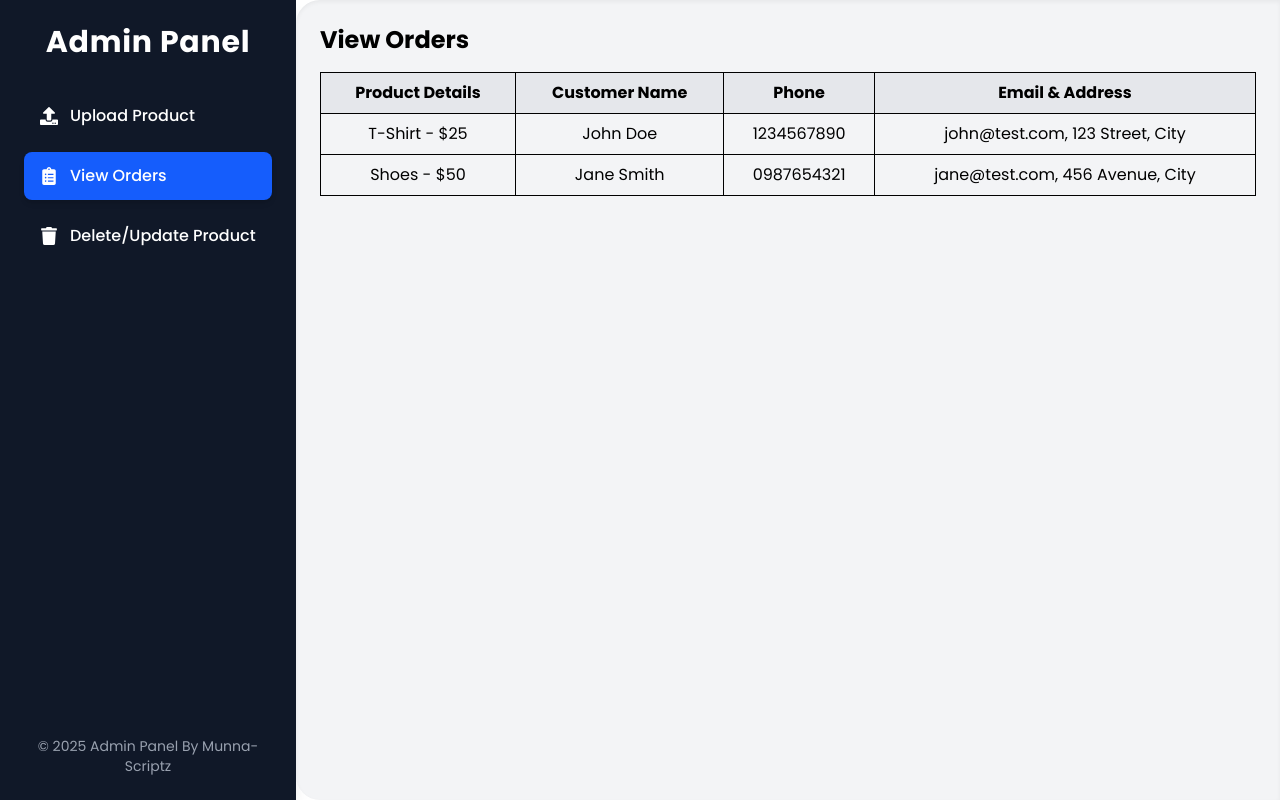
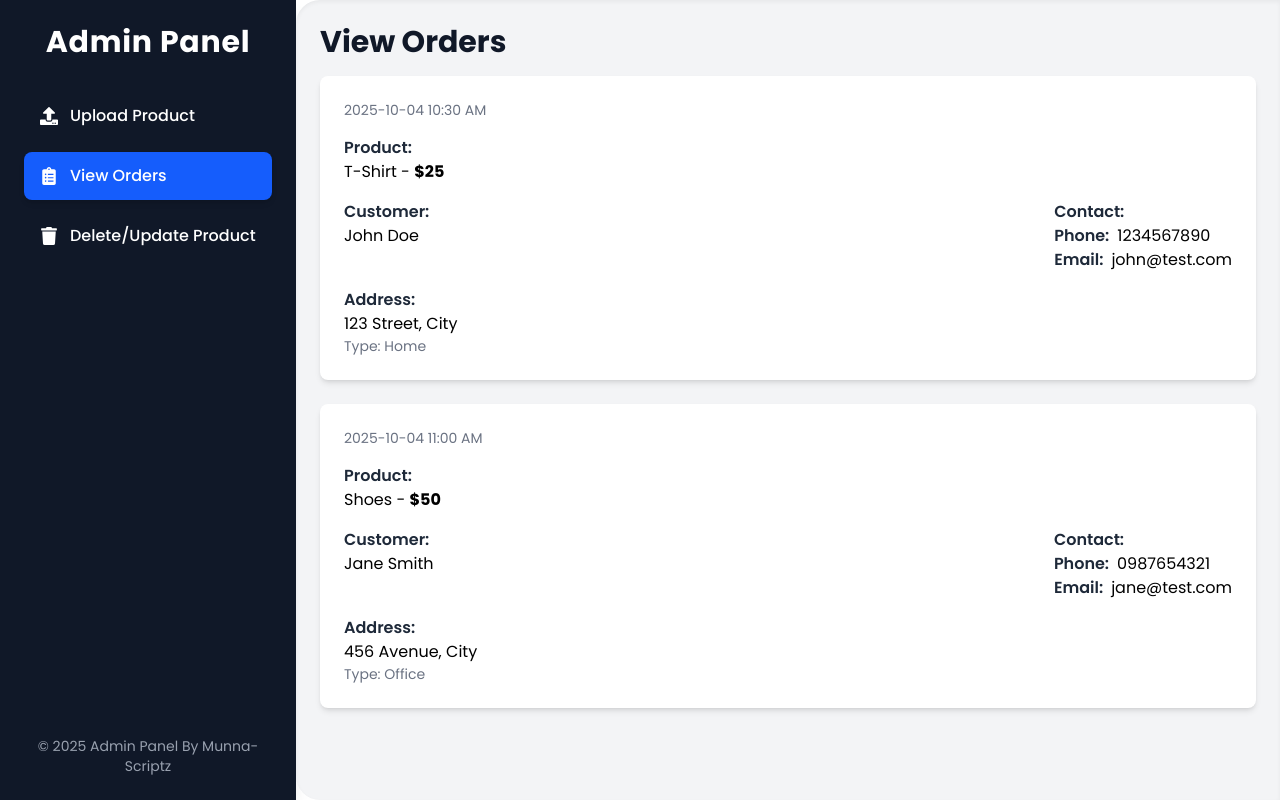
Before and after one commit to Munna-Scriptz/Business-e-commerce, a React (Vite) app: page /admin/view-orders in a window 1280 px wide. Built offline with nearby package versions, Linux system fonts and the light colour scheme.

Commit message:
Admin panel updated

```diff
--- a/src/App.jsx
+++ b/src/App.jsx
@@ -21,7 +21,7 @@ function App() {
         </Route>
 
         <Route path='/admin' element={<AdminLayout/>}>
-          <Route path='/admin/upload-product' element={<UploadProduct />}></Route>
+          <Route index element={<UploadProduct />}></Route>
           <Route path='/admin/view-orders' element={<ViewOrders />}></Route>
           <Route path='/admin/delete-update-product' element={<DeleteUpdateProduct />}></Route>
         </Route>
--- a/src/layout/AdminLayout.jsx
+++ b/src/layout/AdminLayout.jsx
@@ -6,7 +6,7 @@ const AdminLayout = () => {
   const location = useLocation();
 
   const links = [
-    { name: "Upload Product", to: "/admin/upload-product", icon: <FaUpload /> },
+    { name: "Upload Product", to: "/admin", icon: <FaUpload /> },
     { name: "View Orders", to: "/admin/view-orders", icon: <FaClipboardList /> },
     { name: "Delete/Update Product", to: "/admin/delete-update-product", icon: <FaTrash /> },
   ];
--- a/src/pages/DeleteUpdateProduct.jsx
+++ b/src/pages/DeleteUpdateProduct.jsx
@@ -1,8 +1,9 @@
-import React, { useState } from 'react'
+import React, { useState } from 'react';
+import productImg from '../assets/images/Clothes1.jpg';
 
 const initialProducts = [
-  { id: 1, name: "T-Shirt", image: "https://via.placeholder.com/100" },
-  { id: 2, name: "Shoes", image: "https://via.placeholder.com/100" },
+  { id: 1, name: "T-Shirt", price: 25, image: productImg, outOfStock: false },
+  { id: 2, name: "Shoes", price: 50, image: productImg, outOfStock: false },
 ];
 
 const DeleteUpdateProduct = () => {
@@ -12,17 +13,45 @@ const DeleteUpdateProduct = () => {
     setProducts(products.filter(p => p.id !== id));
   };
 
+  const toggleStock = (id) => {
+    setProducts(products.map(p => p.id === id ? { ...p, outOfStock: !p.outOfStock } : p));
+  };
+
   return (
-    <div>
-      <h1 className="text-2xl font-bold mb-4">Delete/Update Product</h1>
+    <div className="space-y-6">
+      <h1 className="text-3xl font-bold text-gray-900 mb-4">Delete / Update Product</h1>
+
       <div className="flex flex-col gap-4">
         {products.map(p => (
-          <div key={p.id} className="flex items-center justify-between bg-white p-4 rounded shadow">
+          <div key={p.id} className="flex flex-col md:flex-row items-center justify-between bg-white p-5 rounded-lg shadow-md gap-4">
+
+            {/* Product Info */}
             <div className="flex items-center gap-4">
-              <img src={p.image} alt={p.name} className="w-16 h-16 object-cover rounded"/>
-              <p>{p.name}</p>
+              <img src={p.image} alt={p.name} className="w-20 h-20 object-cover rounded"/>
+              <div className="flex flex-col">
+                <p className="font-semibold text-gray-800">{p.name}</p>
+                <p className="text-gray-700 font-medium">${p.price}</p>
+              </div>
             </div>
-            <button onClick={() => handleDelete(p.id)} className="bg-red-600 text-white px-3 py-1 rounded">Delete</button>
+
+            {/* Out of Stock */}
+            <div className="flex items-center gap-2">
+              <input
+                type="checkbox"
+                checked={p.outOfStock}
+                onChange={() => toggleStock(p.id)}
+                className="w-5 h-5 accent-blue-600"
+              />
+              <span className="text-gray-800 font-medium">Out of Stock</span>
+            </div>
+
+            {/* Delete Button */}
+            <button
+              onClick={() => handleDelete(p.id)}
+              className="bg-red-600 hover:bg-red-700 text-white px-4 py-2 rounded transition-all"
+            >
+              Delete
+            </button>
           </div>
         ))}
       </div>
--- a/src/pages/UploadProduct.jsx
+++ b/src/pages/UploadProduct.jsx
@@ -1,27 +1,66 @@
-import React, { useState } from 'react'
+import React, { useState } from 'react';
 
 const UploadProduct = () => {
-  const [form, setForm] = useState({ name: "", details: "", price: "", image: "" });
+  const [form, setForm] = useState({ name: "", details: "", price: "", image: null });
 
   const handleChange = (e) => setForm({...form, [e.target.name]: e.target.value });
 
-  const handleSubmit = (e) => {
-    e.preventDefault();
-    console.log("Product submitted:", form);
-    // You can send it to backend here
-    alert("Product uploaded!");
-    setForm({ name: "", details: "", price: "", image: "" });
-  };
+  console.log(form.image)
+  return (
+    <div className="bg-white p-6 rounded-lg shadow-md">
+      <h1 className="text-3xl font-bold mb-6 text-gray-900">Upload Product</h1>
+      <form className="flex flex-col gap-5">
 
-  return (
-    <div>
-      <h1 className="text-2xl font-bold mb-4">Upload Product</h1>
-      <form className="flex flex-col gap-4" onSubmit={handleSubmit}>
-        <input type="text" name="name" placeholder="Product Name" className="border p-2 rounded" value={form.name} onChange={handleChange}/>
-        <input type="text" name="details" placeholder="Product Details" className="border p-2 rounded" value={form.details} onChange={handleChange}/>
-        <input type="number" name="price" placeholder="Price" className="border p-2 rounded" value={form.price} onChange={handleChange}/>
-        <input type="text" name="image" placeholder="Image URL" className="border p-2 rounded" value={form.image} onChange={handleChange}/>
-        <button type="submit" className="bg-blue-600 text-white px-4 py-2 rounded cursor-pointer">Submit Product</button>
+        <div className="flex flex-col">
+          <label className="mb-1 font-medium text-gray-700">Product Name</label>
+          <input
+            type="text"
+            name="name"
+            placeholder="Enter product name"
+            className="border border-gray-300 p-3 rounded focus:ring-2 focus:ring-blue-500 focus:border-blue-500"
+            value={form.name}
+            onChange={handleChange}
+          />
+        </div>
+
+        <div className="flex flex-col">
+          <label className="mb-1 font-medium text-gray-700">Product Details</label>
+          <textarea
+            name="details"
+            placeholder="Enter product details"
+            className="border border-gray-300 p-3 rounded h-24 focus:ring-2 focus:ring-blue-500 focus:border-blue-500"
+            value={form.details}
+            onChange={handleChange}
+          />
+        </div>
+
+        <div className="flex flex-col">
+          <label className="mb-1 font-medium text-gray-700">Price</label>
+          <input
+            type="number"
+            name="price"
+            placeholder="Enter price"
+            className="border border-gray-300 p-3 rounded focus:ring-2 focus:ring-blue-500 focus:border-blue-500"
+            value={form.price}
+            onChange={handleChange}
+          />
+        </div>
+
+        <div className="flex flex-col">
+          <label className="mb-1 font-medium text-gray-700">Product Image</label>
+          <input
+            type="file"
+            name="image"
+            className="border border-gray-300 p-2 rounded cursor-pointer focus:ring-2 focus:ring-blue-500"
+          />
+        </div>
+
+        <button
+          type="submit"
+          className="bg-blue-600 text-white px-6 py-3 rounded-lg hover:bg-blue-700 transition-all font-medium"
+        >
+          Submit Product
+        </button>
       </form>
     </div>
   );
--- a/src/pages/ViewOrders.jsx
+++ b/src/pages/ViewOrders.jsx
@@ -1,42 +1,65 @@
-import React from 'react'
+import React from 'react';
 
 const orders = [
   {
+    time: "2025-10-04 10:30 AM",
     product: { name: "T-Shirt", price: 25 },
-    customer: { name: "John Doe", phone: "1234567890", email: "john@test.com", address: "123 Street, City" },
+    customer: { name: "John Doe", phone: "1234567890", email: "john@test.com", address: "123 Street, City", type: "Home" },
   },
   {
+    time: "2025-10-04 11:00 AM",
     product: { name: "Shoes", price: 50 },
-    customer: { name: "Jane Smith", phone: "0987654321", email: "jane@test.com", address: "456 Avenue, City" },
+    customer: { name: "Jane Smith", phone: "0987654321", email: "jane@test.com", address: "456 Avenue, City", type: "Office" },
   },
 ];
 
 const ViewOrders = () => {
   return (
-    <div>
-      <h1 className="text-2xl font-bold mb-4">View Orders</h1>
-      <table className="w-full border-collapse border">
-        <thead>
-          <tr className="bg-gray-200">
-            <th className="border p-2">Product Details</th>
-            <th className="border p-2">Customer Name</th>
-            <th className="border p-2">Phone</th>
-            <th className="border p-2">Email & Address</th>
-          </tr>
-        </thead>
-        <tbody>
-          {orders.map((order, i) => (
-            <tr key={i} className="text-center">
-              <td className="border p-2">
-                {order.product.name} - ${order.product.price}
-              </td>
-              <td className="border p-2">{order.customer.name}</td>
-              <td className="border p-2">{order.customer.phone}</td>
-              <td className="border p-2">{order.customer.email}, {order.customer.address}</td>
-            </tr>
-          ))}
-        </tbody>
-      </table>
+    <div className="space-y-6">
+      <h1 className="text-3xl font-bold text-gray-900 mb-4">View Orders</h1>
+
+      <div className="grid gap-6">
+        {orders.map((order, i) => (
+          <div key={i} className="bg-white shadow-md rounded-lg p-6 flex flex-col gap-4">
+
+            {/* Time */}
+            <div className="text-sm text-gray-500">{order.time}</div>
+
+            {/* Product Details */}
+            <div className="flex flex-col">
+              <span className="font-semibold text-gray-800">Product:</span>
+              <span>{order.product.name} - <span className="font-bold">${order.product.price}</span></span>
+            </div>
+
+            {/* Customer Info */}
+            <div className="flex flex-col md:flex-row md:justify-between gap-4">
+              <div className="flex flex-col">
+                <span className="font-semibold text-gray-800">Customer:</span>
+                <span>{order.customer.name}</span>
+              </div>
+
+              <div className="flex flex-col item-ce">
+                <span className="font-semibold text-gray-800">Contact:</span>
+                <div className='flex items-center gap-2'>
+                    <h2 className='font-semibold text-gray-800'>Phone:</h2>
+                    <span>{order.customer.phone}</span>
+                </div>
+                <div className='flex items-center gap-2'>
+                    <h2 className='font-semibold text-gray-800'>Email:</h2>
+                    <span>{order.customer.email}</span>
+                </div>
+              </div>
+            </div>
+
+            {/* Address */}
+            <div className="flex flex-col">
+              <span className="font-semibold text-gray-800">Address:</span>
+              <span>{order.customer.address}</span>
+              <span className="text-sm text-gray-500">Type: {order.customer.type}</span>
+            </div>
+          </div>
+        ))}
+      </div>
     </div>
   );
 };
```
